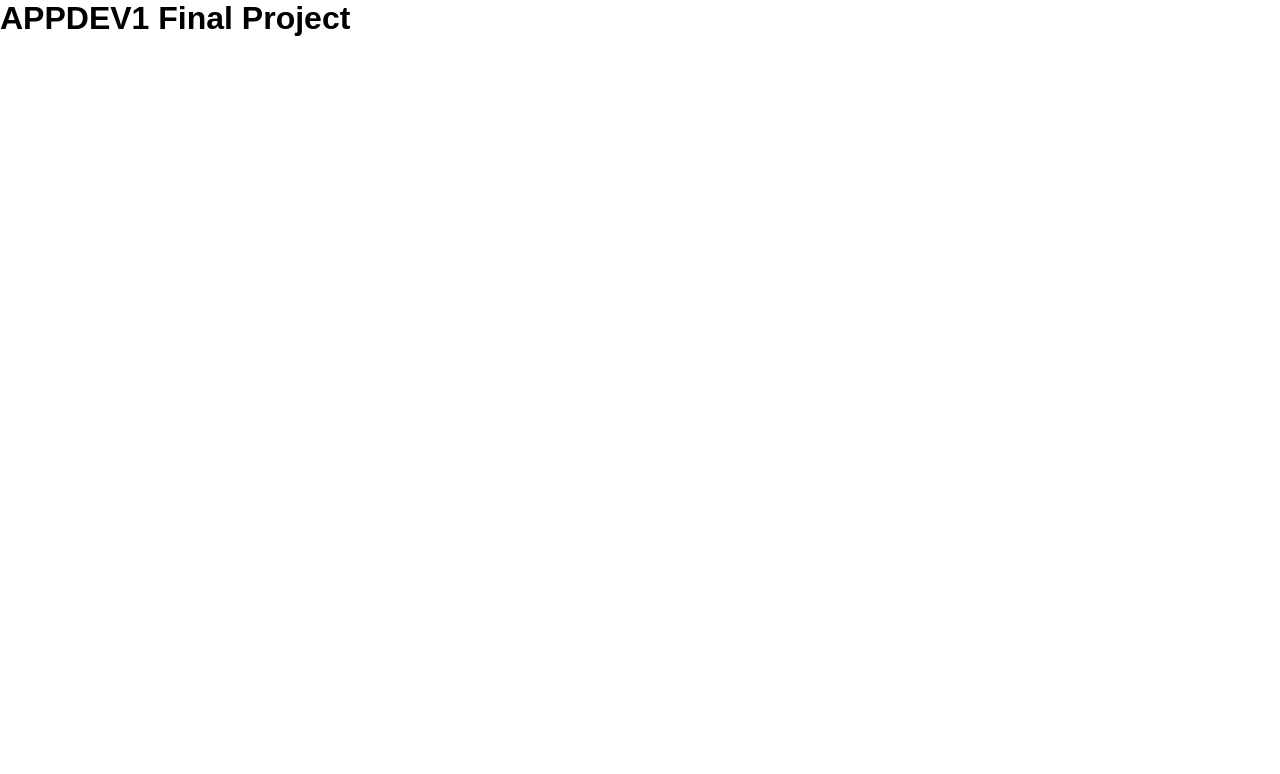
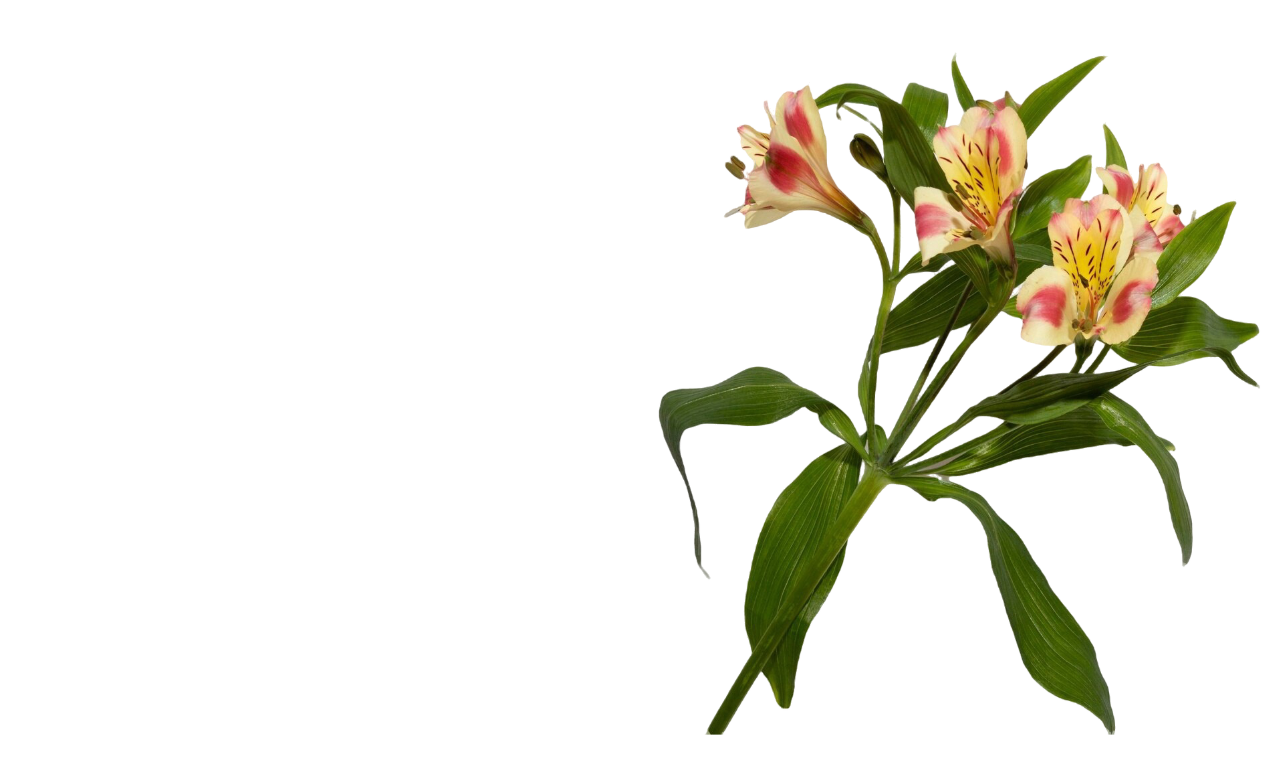
Before and after one commit to stefoine/appdev1-final-practical-exam, a React (Vite) app: page / in a window 1280 px wide. Shown: the top 774 px of the page. Built offline with nearby package versions, Linux system fonts and the light colour scheme.

Commit message:
Create Sign Up layout and display blossom image

```diff
--- a/src/App.jsx
+++ b/src/App.jsx
@@ -1,7 +1,7 @@
+import Signup from './components/Signup/Signup'
+
 function App() {
-  return (
-    <h1>APPDEV1 Final Project</h1>
-  )
+  return <Signup />
 }
 
 export default App
--- /dev/null
+++ b/src/components/Signup/Signup.jsx
@@ -0,0 +1,22 @@
+import styles from './Signup.module.css'
+import blossomFlower from '../../assets/blossom-flower.svg'
+
+function Signup() {
+  return (
+    <div className={styles.signup}>
+      <div className={styles.left}>
+        {/* Left section intentionally empty */}
+      </div>
+
+      <div className={styles.right}>
+        <img
+          src={blossomFlower}
+          alt="Blossom flower"
+          className={styles.flower}
+        />
+      </div>
+    </div>
+  )
+}
+
+export default Signup
--- /dev/null
+++ b/src/components/Signup/Signup.module.css
@@ -0,0 +1,44 @@
+.signup {
+  display: flex;
+  width: 100%;
+  min-height: 100vh;
+  background: #ffffff;
+  overflow: hidden;
+}
+
+.left {
+  width: 50%;
+  min-height: 100vh;
+}
+
+.right {
+  width: 50%;
+  min-height: 100vh;
+  display: flex;
+  align-items: center;
+  justify-content: center;
+  overflow: hidden;
+}
+
+.flower {
+  display: block;
+  width: 100%;
+  max-width: 680px;
+  height: 90vh;
+  object-fit: contain;
+}
+
+@media (max-width: 768px) {
+  .left {
+    width: 50%;
+  }
+
+  .right {
+    width: 50%;
+  }
+
+  .flower {
+    height: auto;
+    max-height: 90vh;
+  }
+}
--- a/src/index.css
+++ b/src/index.css
@@ -1,10 +1,19 @@
+@import url('https://fonts.googleapis.com/css2?family=Poppins:wght@400;500;600;700&display=swap');
+
 * {
   margin: 0;
   padding: 0;
   box-sizing: border-box;
 }
 
+html,
+body,
+#root {
+  width: 100%;
+  min-height: 100vh;
+}
+
 body {
-  min-height: 100vh;
-  font-family: Arial, sans-serif;
+  font-family: 'Poppins', sans-serif;
+  background: #ffffff;
 }
```
Also changed, not shown: Buenaflor-signup-right-section.png (added).
